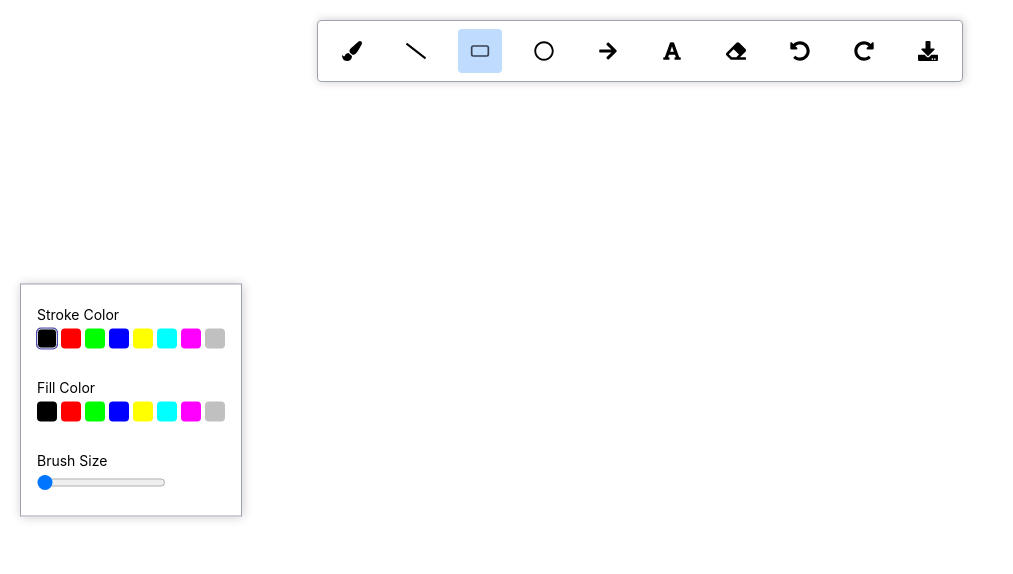
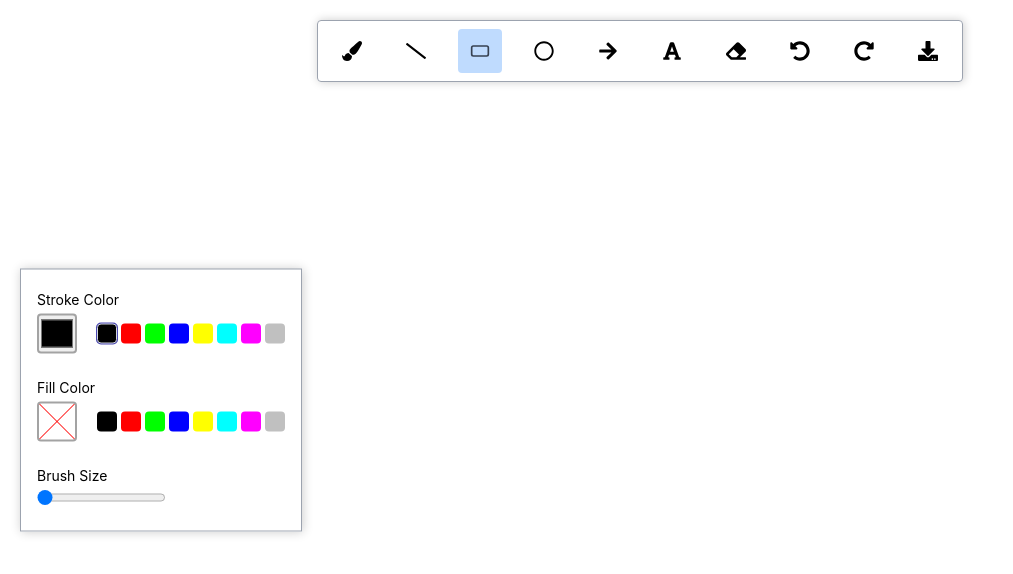
Before and after one commit to harshit2123/whiteboard, a React (Create React App) app: page / in a window 1280 px wide. Both pictures are taken after a click on the element 480 px from the left and 51 px from the top of the page. Shown: the top 574 px of the page, without its empty margins (0-1013 px from the left). Built offline with nearby package versions, Linux system fonts and the light colour scheme.

Commit message:
all minor part1 implemented

```diff
--- a/src/componenets/ToolBar/index.js
+++ b/src/componenets/ToolBar/index.js
@@ -19,7 +19,49 @@ import { TOOL_ITEMS } from "../../constants";
 const Toolbar = () => {
   const { activeToolItem, handleToolItemClick, undo, redo } =
     useContext(boardContext);
-  // const [activeToolItem, setActiveToolItem] = useState("LINETOOL");
+
+  const handleDownloadClick = () => {
+    const downloadCanvas = (canvas) => {
+      const timestamp = new Date().toISOString().slice(0, 10);
+      const filename = `whiteboard-${timestamp}.png`;
+
+      canvas.toBlob((blob) => {
+        const url = URL.createObjectURL(blob);
+        const link = document.createElement("a");
+        link.href = url;
+        link.download = filename;
+        link.click();
+        URL.revokeObjectURL(url);
+      }, "image/png");
+    };
+
+    try {
+      const canvas = document.querySelector("canvas");
+      if (!canvas) throw new Error("Canvas not found");
+
+      // For drawings that need a white background
+      if (canvas.style.background !== "white") {
+        const tempCanvas = document.createElement("canvas");
+        const ctx = tempCanvas.getContext("2d");
+        if (!ctx) throw new Error("Could not get canvas context");
+
+        // Copy dimensions
+        tempCanvas.width = canvas.width;
+        tempCanvas.height = canvas.height;
+
+        // Add white background and draw original content
+        ctx.fillStyle = "#ffffff";
+        ctx.fillRect(0, 0, tempCanvas.width, tempCanvas.height);
+        ctx.drawImage(canvas, 0, 0);
+
+        downloadCanvas(tempCanvas);
+      } else {
+        downloadCanvas(canvas);
+      }
+    } catch (error) {
+      console.error("Download failed:", error.message);
+    }
+  };
 
   return (
     <div className={classes.container}>
@@ -86,12 +128,7 @@ const Toolbar = () => {
       <div className={classes.toolItem} onClick={redo}>
         <FaRedoAlt />
       </div>
-      <div
-        className={cx(classes.toolItem, {
-          [classes.active]: activeToolItem === "DOWNLOAD",
-        })}
-        onClick={() => handleToolItemClick("DOWNLOAD")}
-      >
+      <div className={classes.toolItem} onClick={handleDownloadClick}>
         <FaDownload />
       </div>
     </div>
--- a/src/componenets/ToolBar/index.module.css
+++ b/src/componenets/ToolBar/index.module.css
@@ -1,11 +1,11 @@
-
 .container {
   @apply absolute left-1/2 top-5 px-3 py-2 flex rounded border border-gray-400;
   transform: translateX(-50%);
   box-shadow: 1px 0 10px rgba(0, 0, 0, 0.2);
 }
+
 .toolItem {
-  @apply inline-flex justify-center items-center text-xl p-3 text-black mr-5 last:mr-0;
+  @apply flex justify-center items-center text-xl p-3 text-black mr-5 last:mr-0 cursor-pointer;
 }
 
 .toolItem:hover {
--- a/src/componenets/ToolBox/index.js
+++ b/src/componenets/ToolBox/index.js
@@ -12,7 +12,7 @@ import toolboxContext from "../../store/ToolBox-context";
 import boardContext from "../../store/board-context";
 
 export const Toolbox = () => {
-  const { activeToolItem } = useContext(boardContext); // Changed from activeToolitem to activeToolItem
+  const { activeToolItem } = useContext(boardContext);
   const { toolboxState, changeStroke, changeFill, changeSize } =
     useContext(toolboxContext);
 
@@ -25,7 +25,17 @@ export const Toolbox = () => {
       {STROKE_TOOL_TYPES.includes(activeToolItem) && (
         <div className={classes.selectOptionContainer}>
           <div className={classes.toolBoxLabel}>Stroke Color</div>
-          <div className={classes.colorContainer}>
+          <div className={classes.colorsContainer}>
+            <div>
+              <input
+                className={classes.colorPicker}
+                type="color"
+                value={strokeColor}
+                onChange={(event) =>
+                  changeStroke(activeToolItem, event.target.value)
+                }
+              />
+            </div>
             {Object.keys(COLORS).map((k) => {
               return (
                 <div
@@ -44,7 +54,24 @@ export const Toolbox = () => {
       {FILL_TOOL_TYPES.includes(activeToolItem) && (
         <div className={classes.selectOptionContainer}>
           <div className={classes.toolBoxLabel}>Fill Color</div>
-          <div className={classes.colorContainer}>
+          <div className={classes.colorsContainer}>
+            {fillColor === null ? (
+              <div
+                className={cx(classes.colorPicker, classes.noFillColorBox)}
+                onClick={() => changeFill(activeToolItem, COLORS.BLACK)}
+              ></div>
+            ) : (
+              <div>
+                <input
+                  className={classes.colorPicker}
+                  type="color"
+                  value={fillColor || COLORS.BLACK}
+                  onChange={(event) =>
+                    changeFill(activeToolItem, event.target.value)
+                  }
+                />
+              </div>
+            )}
             {Object.keys(COLORS).map((k) => (
               <div
                 key={k}
@@ -78,3 +105,5 @@ export const Toolbox = () => {
     </div>
   );
 };
+
+export default Toolbox;
--- a/src/componenets/ToolBox/index.module.css
+++ b/src/componenets/ToolBox/index.module.css
@@ -24,7 +24,7 @@
   background: linear-gradient(
       to top left,
       rgba(255, 0, 0, 0) 0%,
-      rgba(255, 0, 0, 0) calc(50%- 0.8px),
+      rgba(255, 0, 0, 0) calc(50% - 0.8px),
       rgba(255, 0, 0, 1) 50%,
       rgba(255, 0, 0, 0) calc(50% + 0.8px),
       rgba(255, 0, 0, 0) 100%
@@ -45,5 +45,5 @@
 }
 
 .colorPicker {
-  @apply mr-5 rounded border-2 border-neutral-400; /* Fixed spacing */
+  @apply mr-5 w-10 h-10 rounded border-2 border-neutral-400;
 }
```
